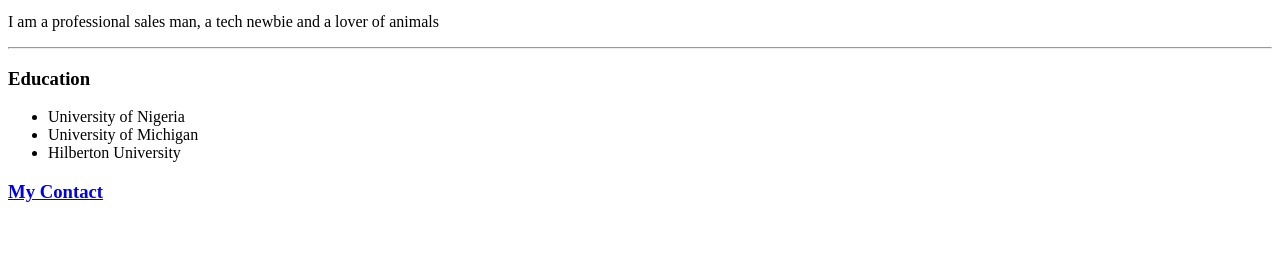
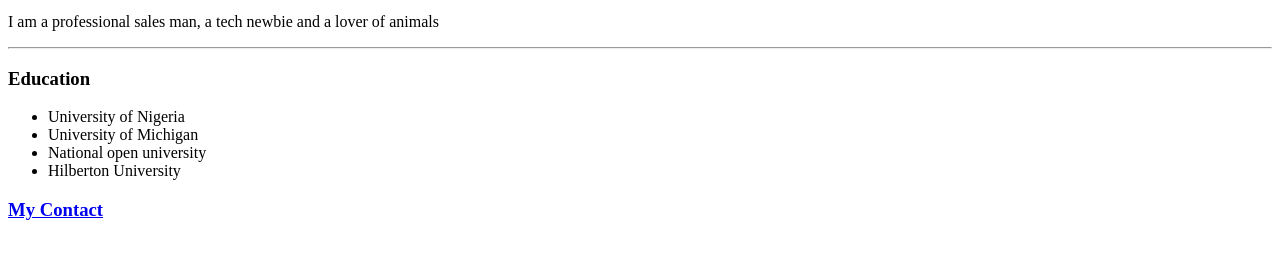
Before and after one commit to MirakleBot/MirakleCV, a plain HTML site: page index.html in a window 1280 px wide. Shown: the part 291-550 px from the top of the page. Drawn offline with Linux system fonts and the light colour scheme.

Commit message:
commit now

```diff
--- a/index.html
+++ b/index.html
@@ -17,6 +17,7 @@
 <ul>
     <li>University of Nigeria</li>
     <li>University of Michigan</li>
+    <li>National open university</li>
     <li>Hilberton University</li>
 </ul>
 <h3><a href="Contact.html">My Contact</a></h3>
```
